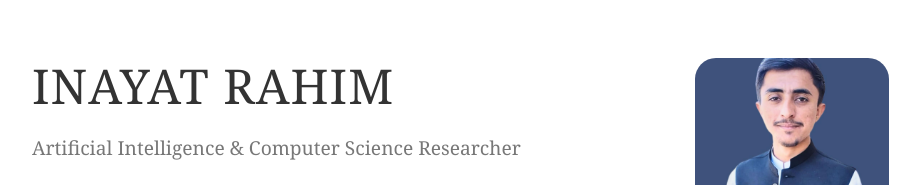
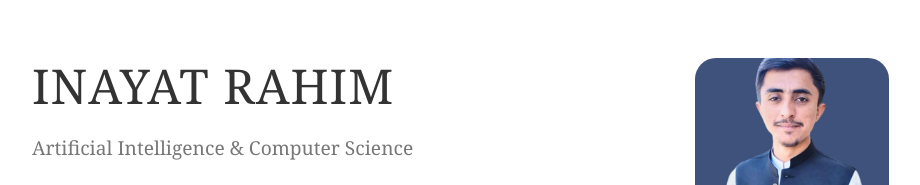
Before and after one commit to inayatrahimdev/inayatrahimdev.github.io, a plain HTML site: page index.html in a window 1280 px wide. Shown: the top 185 px of the page, without its empty margins (178-1098 px from the left). Drawn offline with Linux system fonts and the light colour scheme.

Commit message:
Update index.html

```diff
--- a/index.html
+++ b/index.html
@@ -230,7 +230,7 @@
             <div class="header-content">
                 <div class="header-text">
                     <h1 class="name">INAYAT RAHIM</h1>
-                    <p class="title">Artificial Intelligence & Computer Science Researcher</p>
+                    <p class="title">Artificial Intelligence & Computer Science </p>
                     <div class="contact-info">
                         <span>inayatrahim006@gmail.com</span>
                         <span>+92 3165800166</span>
```
